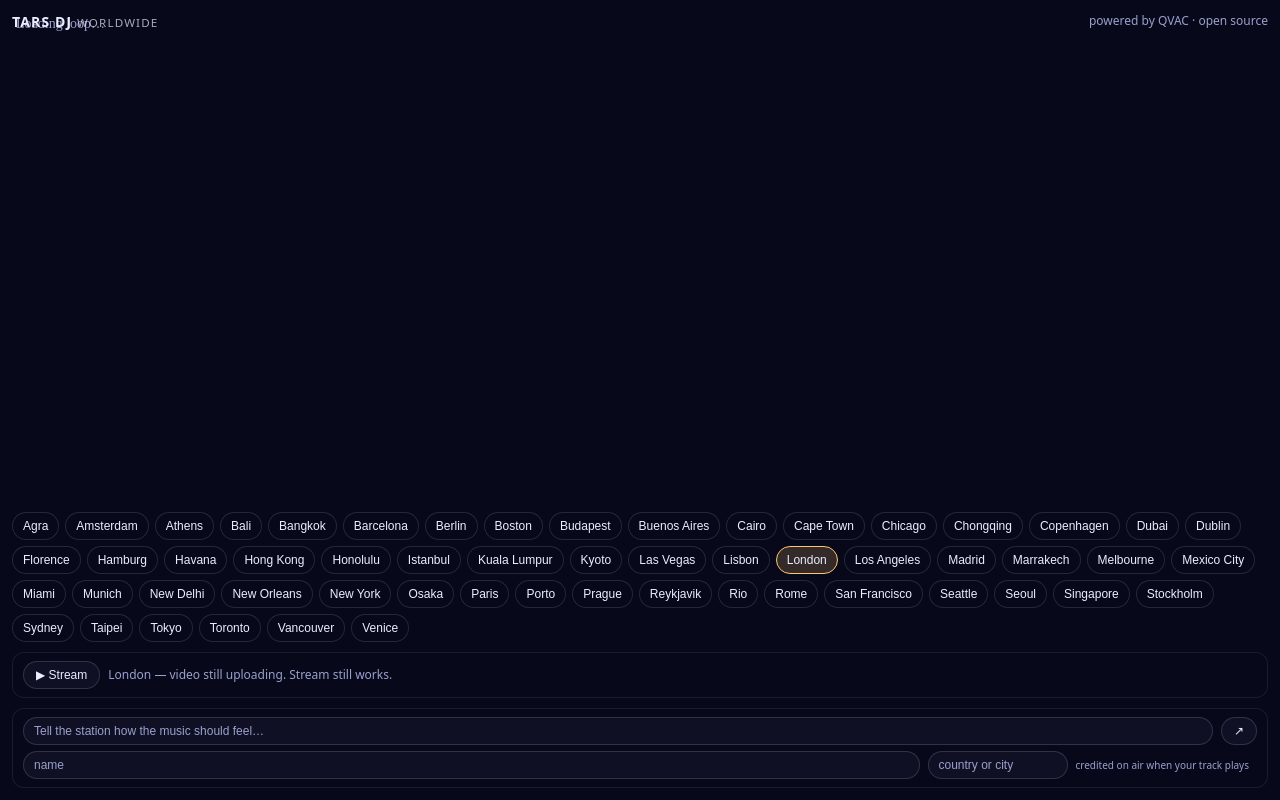
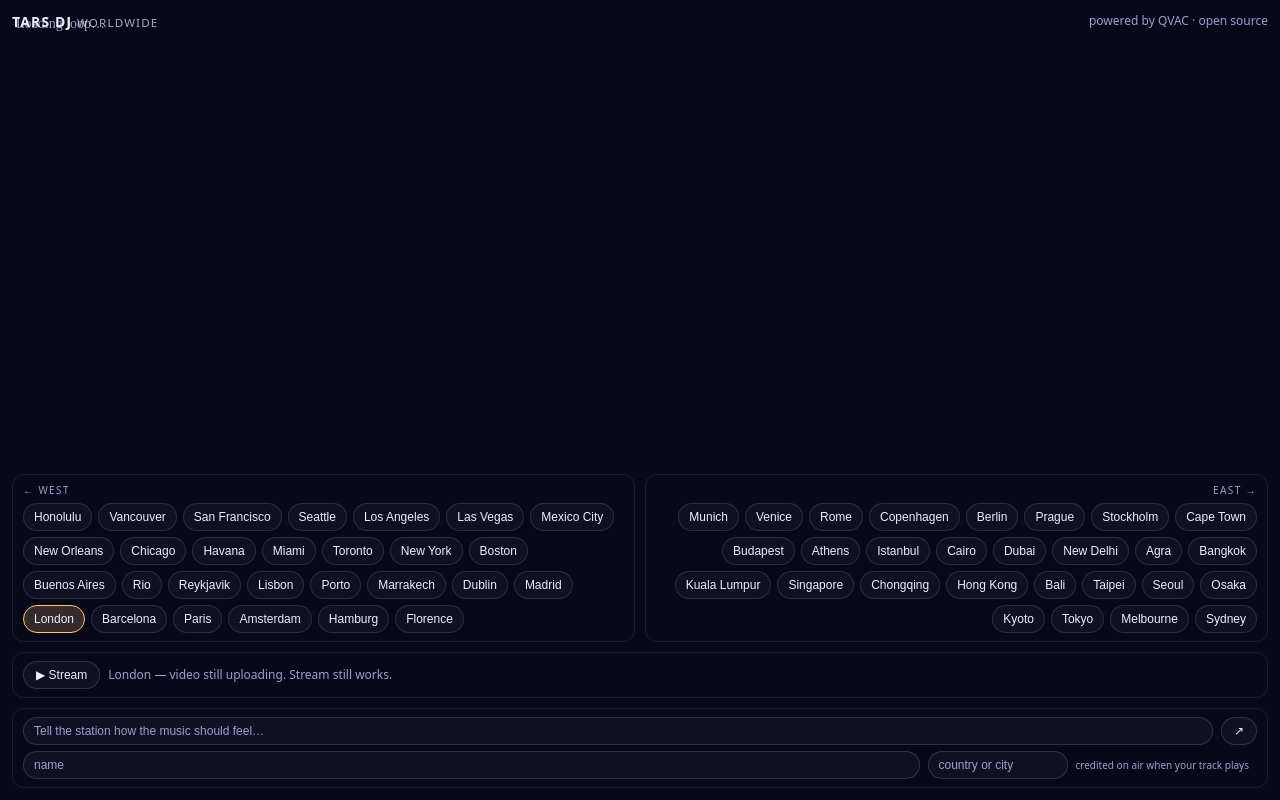
Before and after one commit to fraserbrownirl/tars-dj, a website built with Vite: page index.html in a window 1280 px wide. Built offline with nearby package versions, Linux system fonts and the light colour scheme; files whose address does not match are found by name.

Commit message:
picker: two columns, west half of the world / east half
56 cities split by longitude into exactly 28+28 — the columns read like
the two halves of a map (Honolulu → Florence left, Munich → Sydney
right). lon is display-only data on each city; WEST/EAST derive from the
canonical list so the columns can never drift from it. Collapses to one
column under 760px.

```diff
--- a/src/cities/index.js
+++ b/src/cities/index.js
@@ -1,63 +1,64 @@
 // Canonical city list — the four owned loficities packs (europe 16 + collection
 // 9 new + world-mix vol 2 10 new + world-mix vol 3 21 = 56 cities), all 4-min
-// 1080p60 H.264 loops, no audio (audio is live Icecast).
+// 1080p60 H.264 loops, no audio (audio is live Icecast). `lon` is the city's
+// longitude (degrees east) — display-only, drives the picker's west/east split.
 export const CITIES = [
-  { id:"agra", label:"Agra", file:"lofi-cities-agra-loop-4min-1080p60.mp4" },
-  { id:"amsterdam", label:"Amsterdam", file:"lofi-cities-amsterdam-loop-4min-1080p60.mp4" },
-  { id:"athens", label:"Athens", file:"lofi-cities-athens-loop-4min-1080p60.mp4" },
-  { id:"bali", label:"Bali", file:"lofi-cities-bali-loop-4min-1080p60.mp4" },
-  { id:"bangkok", label:"Bangkok", file:"lofi-cities-bangkok-loop-4min-1080p60.mp4" },
-  { id:"barcelona", label:"Barcelona", file:"lofi-cities-barcelona-loop-4min-1080p60.mp4" },
-  { id:"berlin", label:"Berlin", file:"lofi-cities-berlin-loop-4min-1080p60.mp4" },
-  { id:"boston", label:"Boston", file:"lofi-cities-boston-loop-4min-1080p60.mp4" },
-  { id:"budapest", label:"Budapest", file:"lofi-cities-budapest-loop-4min-1080p60.mp4" },
-  { id:"buenos-aires", label:"Buenos Aires", file:"lofi-cities-buenos-aires-loop-4min-1080p60.mp4" },
-  { id:"cairo", label:"Cairo", file:"lofi-cities-cairo-loop-4min-1080p60.mp4" },
-  { id:"cape-town", label:"Cape Town", file:"lofi-cities-cape-town-loop-4min-1080p60.mp4" },
-  { id:"chicago", label:"Chicago", file:"lofi-cities-chicago-loop-4min-1080p60.mp4" },
-  { id:"chongqing", label:"Chongqing", file:"lofi-cities-chongqing-loop-4min-1080p60.mp4" },
-  { id:"copenhagen", label:"Copenhagen", file:"lofi-cities-copenhagen-loop-4min-1080p60.mp4" },
-  { id:"dubai", label:"Dubai", file:"lofi-cities-dubai-loop-4min-1080p60.mp4" },
-  { id:"dublin", label:"Dublin", file:"lofi-cities-dublin-loop-4min-1080p60.mp4" },
-  { id:"florence", label:"Florence", file:"lofi-cities-florence-loop-4min-1080p60.mp4" },
-  { id:"hamburg", label:"Hamburg", file:"lofi-cities-hamburg-loop-4min-1080p60.mp4" },
-  { id:"havana", label:"Havana", file:"lofi-cities-havana-loop-4min-1080p60.mp4" },
-  { id:"hong-kong", label:"Hong Kong", file:"lofi-cities-hong-kong-loop-4min-1080p60.mp4" },
-  { id:"honolulu", label:"Honolulu", file:"lofi-cities-honolulu-loop-4min-1080p60.mp4" },
-  { id:"istanbul", label:"Istanbul", file:"lofi-cities-istanbul-loop-4min-1080p60.mp4" },
-  { id:"kuala-lumpur", label:"Kuala Lumpur", file:"lofi-cities-kuala-lumpur-loop-4min-1080p60.mp4" },
-  { id:"kyoto", label:"Kyoto", file:"lofi-cities-kyoto-loop-4min-1080p60.mp4" },
-  { id:"las-vegas", label:"Las Vegas", file:"lofi-cities-las-vegas-loop-4min-1080p60.mp4" },
-  { id:"lisbon", label:"Lisbon", file:"lofi-cities-lisbon-loop-4min-1080p60.mp4" },
-  { id:"london", label:"London", file:"lofi-cities-london-loop-4min-1080p60.mp4" },
-  { id:"los-angeles", label:"Los Angeles", file:"lofi-cities-los-angeles-loop-4min-1080p60.mp4" },
-  { id:"madrid", label:"Madrid", file:"lofi-cities-madrid-loop-4min-1080p60.mp4" },
-  { id:"marrakech", label:"Marrakech", file:"lofi-cities-marrakech-loop-4min-1080p60.mp4" },
-  { id:"melbourne", label:"Melbourne", file:"lofi-cities-melbourne-loop-4min-1080p60.mp4" },
-  { id:"mexico-city", label:"Mexico City", file:"lofi-cities-mexico-city-loop-4min-1080p60.mp4" },
-  { id:"miami", label:"Miami", file:"lofi-cities-miami-loop-4min-1080p60.mp4" },
-  { id:"munich", label:"Munich", file:"lofi-cities-munich-loop-4min-1080p60.mp4" },
-  { id:"new-delhi", label:"New Delhi", file:"lofi-cities-new-delhi-loop-4min-1080p60.mp4" },
-  { id:"new-orleans", label:"New Orleans", file:"lofi-cities-new-orleans-loop-4min-1080p60.mp4" },
-  { id:"new-york", label:"New York", file:"lofi-cities-new-york-loop-4min-1080p60.mp4" },
-  { id:"osaka", label:"Osaka", file:"lofi-cities-osaka-loop-4min-1080p60.mp4" },
-  { id:"paris", label:"Paris", file:"lofi-cities-paris-loop-4min-1080p60.mp4" },
-  { id:"porto", label:"Porto", file:"lofi-cities-porto-loop-4min-1080p60.mp4" },
-  { id:"prague", label:"Prague", file:"lofi-cities-prague-loop-4min-1080p60.mp4" },
-  { id:"reykjavik", label:"Reykjavik", file:"lofi-cities-reykjavik-loop-4min-1080p60.mp4" },
-  { id:"rio", label:"Rio", file:"lofi-cities-rio-loop-4min-1080p60.mp4" },
-  { id:"rome", label:"Rome", file:"lofi-cities-rome-loop-4min-1080p60.mp4" },
-  { id:"san-francisco", label:"San Francisco", file:"lofi-cities-san-francisco-loop-4min-1080p60.mp4" },
-  { id:"seattle", label:"Seattle", file:"lofi-cities-seattle-loop-4min-1080p60.mp4" },
-  { id:"seoul", label:"Seoul", file:"lofi-cities-seoul-loop-4min-1080p60.mp4" },
-  { id:"singapore", label:"Singapore", file:"lofi-cities-singapore-loop-4min-1080p60.mp4" },
-  { id:"stockholm", label:"Stockholm", file:"lofi-cities-stockholm-loop-4min-1080p60.mp4" },
-  { id:"sydney", label:"Sydney", file:"lofi-cities-sydney-loop-4min-1080p60.mp4" },
-  { id:"taipei", label:"Taipei", file:"lofi-cities-taipei-loop-4min-1080p60.mp4" },
-  { id:"tokyo", label:"Tokyo", file:"lofi-cities-tokyo-loop-4min-1080p60.mp4" },
-  { id:"toronto", label:"Toronto", file:"lofi-cities-toronto-loop-4min-1080p60.mp4" },
-  { id:"vancouver", label:"Vancouver", file:"lofi-cities-vancouver-loop-4min-1080p60.mp4" },
-  { id:"venice", label:"Venice", file:"lofi-cities-venice-loop-4min-1080p60.mp4" },
+  { id:"agra", label:"Agra", file:"lofi-cities-agra-loop-4min-1080p60.mp4", lon:78.01 },
+  { id:"amsterdam", label:"Amsterdam", file:"lofi-cities-amsterdam-loop-4min-1080p60.mp4", lon:4.9 },
+  { id:"athens", label:"Athens", file:"lofi-cities-athens-loop-4min-1080p60.mp4", lon:23.73 },
+  { id:"bali", label:"Bali", file:"lofi-cities-bali-loop-4min-1080p60.mp4", lon:115.19 },
+  { id:"bangkok", label:"Bangkok", file:"lofi-cities-bangkok-loop-4min-1080p60.mp4", lon:100.5 },
+  { id:"barcelona", label:"Barcelona", file:"lofi-cities-barcelona-loop-4min-1080p60.mp4", lon:2.17 },
+  { id:"berlin", label:"Berlin", file:"lofi-cities-berlin-loop-4min-1080p60.mp4", lon:13.4 },
+  { id:"boston", label:"Boston", file:"lofi-cities-boston-loop-4min-1080p60.mp4", lon:-71.06 },
+  { id:"budapest", label:"Budapest", file:"lofi-cities-budapest-loop-4min-1080p60.mp4", lon:19.04 },
+  { id:"buenos-aires", label:"Buenos Aires", file:"lofi-cities-buenos-aires-loop-4min-1080p60.mp4", lon:-58.38 },
+  { id:"cairo", label:"Cairo", file:"lofi-cities-cairo-loop-4min-1080p60.mp4", lon:31.24 },
+  { id:"cape-town", label:"Cape Town", file:"lofi-cities-cape-town-loop-4min-1080p60.mp4", lon:18.42 },
+  { id:"chicago", label:"Chicago", file:"lofi-cities-chicago-loop-4min-1080p60.mp4", lon:-87.63 },
+  { id:"chongqing", label:"Chongqing", file:"lofi-cities-chongqing-loop-4min-1080p60.mp4", lon:106.55 },
+  { id:"copenhagen", label:"Copenhagen", file:"lofi-cities-copenhagen-loop-4min-1080p60.mp4", lon:12.57 },
+  { id:"dubai", label:"Dubai", file:"lofi-cities-dubai-loop-4min-1080p60.mp4", lon:55.27 },
+  { id:"dublin", label:"Dublin", file:"lofi-cities-dublin-loop-4min-1080p60.mp4", lon:-6.26 },
+  { id:"florence", label:"Florence", file:"lofi-cities-florence-loop-4min-1080p60.mp4", lon:11.25 },
+  { id:"hamburg", label:"Hamburg", file:"lofi-cities-hamburg-loop-4min-1080p60.mp4", lon:10.0 },
+  { id:"havana", label:"Havana", file:"lofi-cities-havana-loop-4min-1080p60.mp4", lon:-82.38 },
+  { id:"hong-kong", label:"Hong Kong", file:"lofi-cities-hong-kong-loop-4min-1080p60.mp4", lon:114.17 },
+  { id:"honolulu", label:"Honolulu", file:"lofi-cities-honolulu-loop-4min-1080p60.mp4", lon:-157.86 },
+  { id:"istanbul", label:"Istanbul", file:"lofi-cities-istanbul-loop-4min-1080p60.mp4", lon:28.98 },
+  { id:"kuala-lumpur", label:"Kuala Lumpur", file:"lofi-cities-kuala-lumpur-loop-4min-1080p60.mp4", lon:101.69 },
+  { id:"kyoto", label:"Kyoto", file:"lofi-cities-kyoto-loop-4min-1080p60.mp4", lon:135.77 },
+  { id:"las-vegas", label:"Las Vegas", file:"lofi-cities-las-vegas-loop-4min-1080p60.mp4", lon:-115.14 },
+  { id:"lisbon", label:"Lisbon", file:"lofi-cities-lisbon-loop-4min-1080p60.mp4", lon:-9.14 },
+  { id:"london", label:"London", file:"lofi-cities-london-loop-4min-1080p60.mp4", lon:-0.13 },
+  { id:"los-angeles", label:"Los Angeles", file:"lofi-cities-los-angeles-loop-4min-1080p60.mp4", lon:-118.24 },
+  { id:"madrid", label:"Madrid", file:"lofi-cities-madrid-loop-4min-1080p60.mp4", lon:-3.7 },
+  { id:"marrakech", label:"Marrakech", file:"lofi-cities-marrakech-loop-4min-1080p60.mp4", lon:-8.01 },
+  { id:"melbourne", label:"Melbourne", file:"lofi-cities-melbourne-loop-4min-1080p60.mp4", lon:144.96 },
+  { id:"mexico-city", label:"Mexico City", file:"lofi-cities-mexico-city-loop-4min-1080p60.mp4", lon:-99.13 },
+  { id:"miami", label:"Miami", file:"lofi-cities-miami-loop-4min-1080p60.mp4", lon:-80.19 },
+  { id:"munich", label:"Munich", file:"lofi-cities-munich-loop-4min-1080p60.mp4", lon:11.58 },
+  { id:"new-delhi", label:"New Delhi", file:"lofi-cities-new-delhi-loop-4min-1080p60.mp4", lon:77.21 },
+  { id:"new-orleans", label:"New Orleans", file:"lofi-cities-new-orleans-loop-4min-1080p60.mp4", lon:-90.07 },
+  { id:"new-york", label:"New York", file:"lofi-cities-new-york-loop-4min-1080p60.mp4", lon:-74.01 },
+  { id:"osaka", label:"Osaka", file:"lofi-cities-osaka-loop-4min-1080p60.mp4", lon:135.5 },
+  { id:"paris", label:"Paris", file:"lofi-cities-paris-loop-4min-1080p60.mp4", lon:2.35 },
+  { id:"porto", label:"Porto", file:"lofi-cities-porto-loop-4min-1080p60.mp4", lon:-8.61 },
+  { id:"prague", label:"Prague", file:"lofi-cities-prague-loop-4min-1080p60.mp4", lon:14.42 },
+  { id:"reykjavik", label:"Reykjavik", file:"lofi-cities-reykjavik-loop-4min-1080p60.mp4", lon:-21.9 },
+  { id:"rio", label:"Rio", file:"lofi-cities-rio-loop-4min-1080p60.mp4", lon:-43.17 },
+  { id:"rome", label:"Rome", file:"lofi-cities-rome-loop-4min-1080p60.mp4", lon:12.5 },
+  { id:"san-francisco", label:"San Francisco", file:"lofi-cities-san-francisco-loop-4min-1080p60.mp4", lon:-122.42 },
+  { id:"seattle", label:"Seattle", file:"lofi-cities-seattle-loop-4min-1080p60.mp4", lon:-122.33 },
+  { id:"seoul", label:"Seoul", file:"lofi-cities-seoul-loop-4min-1080p60.mp4", lon:126.98 },
+  { id:"singapore", label:"Singapore", file:"lofi-cities-singapore-loop-4min-1080p60.mp4", lon:103.82 },
+  { id:"stockholm", label:"Stockholm", file:"lofi-cities-stockholm-loop-4min-1080p60.mp4", lon:18.07 },
+  { id:"sydney", label:"Sydney", file:"lofi-cities-sydney-loop-4min-1080p60.mp4", lon:151.21 },
+  { id:"taipei", label:"Taipei", file:"lofi-cities-taipei-loop-4min-1080p60.mp4", lon:121.57 },
+  { id:"tokyo", label:"Tokyo", file:"lofi-cities-tokyo-loop-4min-1080p60.mp4", lon:139.69 },
+  { id:"toronto", label:"Toronto", file:"lofi-cities-toronto-loop-4min-1080p60.mp4", lon:-79.38 },
+  { id:"vancouver", label:"Vancouver", file:"lofi-cities-vancouver-loop-4min-1080p60.mp4", lon:-123.12 },
+  { id:"venice", label:"Venice", file:"lofi-cities-venice-loop-4min-1080p60.mp4", lon:12.32 },
 ];
 const LOOP_BASE = "https://pub-f443cfa20d11480ba421991226fd803c.r2.dev";
 
@@ -65,3 +66,10 @@ export function loopUrl(city) {
   // Loops live on Cloudflare R2 (same files as public/loops/, 1:1 filenames).
   return `${LOOP_BASE}/loops/${city.file}`;
 }
+
+// Picker columns: west half / east half of the world by longitude, exactly
+// 28 each — the two columns read like the two halves of a map (Honolulu →
+// Florence on the left, Munich → Sydney on the right).
+const BY_LONGITUDE = [...CITIES].sort((a, b) => a.lon - b.lon);
+export const WEST = BY_LONGITUDE.slice(0, BY_LONGITUDE.length / 2);
+export const EAST = BY_LONGITUDE.slice(BY_LONGITUDE.length / 2);
--- a/src/main.js
+++ b/src/main.js
@@ -1,4 +1,4 @@
-import { CITIES, loopUrl } from "./cities/index.js";
+import { CITIES, WEST, EAST, loopUrl } from "./cities/index.js";
 
 const MANIFEST_URL = "/manifest.json";
 const DEFAULT_STREAM = "https://tars.dj/stream";
@@ -55,12 +55,22 @@ function setCity(id) {
   };
 }
 
+// Two columns, west half of the world on the left, east on the right.
 function buildPicker() {
-  for (const c of CITIES) {
-    const b = document.createElement("button");
-    b.textContent = c.label; b.dataset.city = c.id;
-    b.addEventListener("click", () => setCity(c.id));
-    picker.appendChild(b);
+  for (const [label, cities] of [["← west", WEST], ["east →", EAST]]) {
+    const col = document.createElement("div");
+    col.className = "city-col";
+    const h = document.createElement("span");
+    h.className = "city-col-label";
+    h.textContent = label;
+    col.appendChild(h);
+    for (const c of cities) {
+      const b = document.createElement("button");
+      b.textContent = c.label; b.dataset.city = c.id;
+      b.addEventListener("click", () => setCity(c.id));
+      col.appendChild(b);
+    }
+    picker.appendChild(col);
   }
 }
 
--- a/src/style.css
+++ b/src/style.css
@@ -10,8 +10,13 @@ html,body{margin:0;height:100%;overflow:hidden;background:var(--bg);color:var(--
 .hud-links a{color:var(--muted);text-decoration:none}
 .hud-links a:hover{color:var(--text)}
 .controls{position:fixed;left:12px;right:12px;bottom:12px;z-index:10;display:flex;flex-direction:column;gap:10px}
-.city-picker{display:flex;gap:6px;flex-wrap:wrap}
-.city-picker button{padding:6px 10px;border-radius:999px;border:1px solid rgba(255,255,255,.12);background:var(--panel);color:var(--text);cursor:pointer;font-size:12px}
+.city-picker{display:grid;grid-template-columns:1fr 1fr;gap:10px}
+.city-col{display:flex;gap:6px;flex-wrap:wrap;align-content:flex-start;padding:8px 10px;border-radius:12px;background:var(--panel);backdrop-filter:blur(8px);border:1px solid rgba(255,255,255,.08)}
+.city-col:last-child{justify-content:flex-end}
+.city-col-label{flex:0 0 100%;font-size:10px;letter-spacing:.14em;text-transform:uppercase;color:var(--muted)}
+.city-col:last-child .city-col-label{text-align:right}
+@media (max-width:760px){.city-picker{grid-template-columns:1fr}.city-col:last-child{justify-content:flex-start}.city-col:last-child .city-col-label{text-align:left}}
+.city-picker button{padding:6px 10px;border-radius:999px;border:1px solid rgba(255,255,255,.12);background:#0f1024;color:var(--text);cursor:pointer;font-size:12px}
 .city-picker button.active{border-color:var(--accent);background:rgba(255,200,110,.18)}
 .city-picker button:hover{border-color:rgba(255,255,255,.3)}
 .player{display:flex;gap:8px;align-items:center;padding:8px 10px;border-radius:12px;background:var(--panel);backdrop-filter:blur(8px);border:1px solid rgba(255,255,255,.08)}
```
